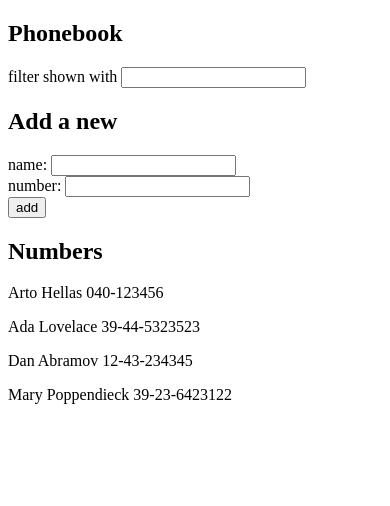
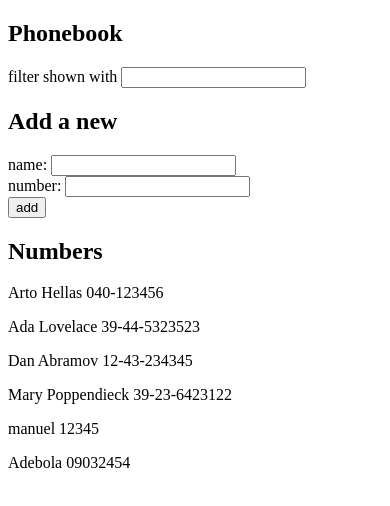
Before and after one commit to EmmanuelAjibokun/Helsinki-part2, a React (Vite) app in the folder phonebook/: page / in a window 390 px wide. Shown: the top 506 px of the page. Built offline with nearby package versions, Linux system fonts and the light colour scheme; data requests are answered from the project's data file.

Commit message:
Exercises 2.12-2.13: The Phonebook step 7 - 8

```diff
--- a/phonebook/db.json
+++ b/phonebook/db.json
@@ -1,5 +1,5 @@
 {
-  "persons":[
+  "persons": [
     {
       "name": "Arto Hellas",
       "number": "040-123456",
@@ -19,6 +19,16 @@
       "name": "Mary Poppendieck",
       "number": "39-23-6423122",
       "id": "4"
+    },
+    {
+      "id": "43d5",
+      "name": "manuel",
+      "number": "12345"
+    },
+    {
+      "id": "7bd8",
+      "name": "Adebola",
+      "number": "09032454"
     }
   ]
 }
--- a/phonebook/src/App.jsx
+++ b/phonebook/src/App.jsx
@@ -1,10 +1,9 @@
 import { useState, useEffect } from 'react'
 import Form from './Form';
 import Persons from './Persons';
-import Input from './Input';
 import Filter from './Filter';
 
-import axios from 'axios';
+import personServices from './services/persons';
 
 const App = () => {
   const [persons, setPersons] = useState([])
@@ -15,16 +14,16 @@ const App = () => {
 
   useEffect(() => {
     console.log("Effect")
-    axios
-      .get("http://localhost:3001/persons")
+    personServices
+      .getAll()
       .then(res => {
         console.log("fulfilled")
-        setPersons(res.data)
+        setPersons(res)
       })
   }, [])
   const [searchText, setSearchText] = useState('');
 
-  const handleAddPerson = (e) => {
+  const handleAddPerson = (e) => {// add to the list of persons
     e.preventDefault();
     const nameExist = persons.find(person => person.name === newName)
     if (nameExist) {
@@ -33,10 +32,15 @@ const App = () => {
     }
     const personObj = {
       name: newName,
-      number: newNumber,
-      id: persons.length + 1
+      number: newNumber
     }
-    setPersons(persons.concat(personObj));
+    personServices
+      .addPerson(personObj)
+      .then(res => {
+        return setPersons(persons.concat(res));
+      })
+      .catch(err => console.log(err))
+
     setNewName('');
     setNewNumber('');
   }
--- /dev/null
+++ b/phonebook/src/services/persons.js
@@ -0,0 +1,16 @@
+// Single Responsibility Principle to extract communication with the backend in a separate module
+import axios from "axios";
+
+const baseUrl = 'http://localhost:3001/persons';
+
+const getAll = () => {
+    const request = axios.get(baseUrl);
+    return request.then(res => res.data);
+}
+
+const addPerson = newPersons => {
+    const request = axios.post(baseUrl, newPersons);
+    return request.then(res => res.data);
+}
+
+export default { getAll, addPerson };
```
